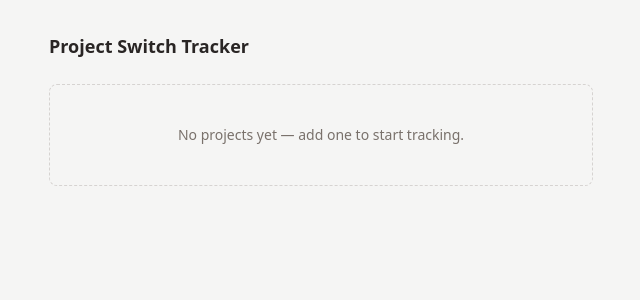
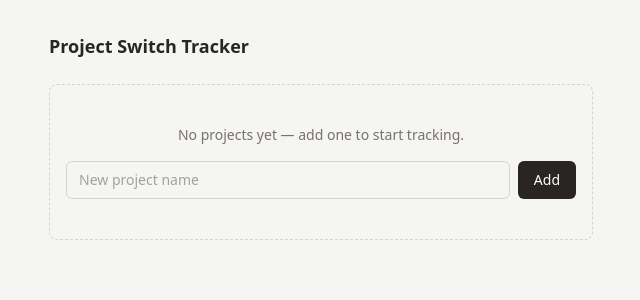
Before and after one commit to agusawa/agusawa, a React (Vite) app in the folder apps/switch-tracker/: page / in a window 1280 px wide. Shown: the top 300 px of the page, without its empty margins (319-959 px from the left). Built offline with nearby package versions, Linux system fonts and the light colour scheme.

Commit message:
feat(switch-tracker): add AddProjectForm component

```diff
--- a/apps/switch-tracker/src/App.tsx
+++ b/apps/switch-tracker/src/App.tsx
@@ -3,6 +3,7 @@ import type { Project } from "./types";
 import { loadProjects, saveProjects } from "./storage";
 import { STATUS_RANK } from "./statusConfig";
 import { getBannerMessage, isOverCap } from "./focusLogic";
+import { AddProjectForm } from "./components/AddProjectForm";
 
 export function App() {
   const [projects, setProjects] = useState<Project[]>(() => loadProjects());
@@ -51,7 +52,8 @@ export function App() {
 
       {projects.length === 0 ? (
         <div className="rounded-lg border border-dashed border-stone-300 px-4 py-10 text-center">
-          <p className="text-sm text-stone-500">No projects yet — add one to start tracking.</p>
+          <p className="mb-4 text-sm text-stone-500">No projects yet — add one to start tracking.</p>
+          <AddProjectForm onAdd={handleAdd} />
         </div>
       ) : (
         <div className="flex flex-col gap-4">
@@ -61,6 +63,7 @@ export function App() {
               3+ active projects — consider dropping to 2 for a bit.
             </p>
           )}
+          <AddProjectForm onAdd={handleAdd} />
           <ul className="flex flex-col gap-2 text-sm text-stone-700">
             {sortedProjects.map((p) => (
               <li key={p.id}>
--- /dev/null
+++ b/apps/switch-tracker/src/components/AddProjectForm.tsx
@@ -0,0 +1,35 @@
+import { useState, type FormEvent } from "react";
+
+interface AddProjectFormProps {
+  onAdd: (name: string) => void;
+}
+
+export function AddProjectForm({ onAdd }: AddProjectFormProps) {
+  const [name, setName] = useState("");
+
+  function handleSubmit(e: FormEvent) {
+    e.preventDefault();
+    const trimmed = name.trim();
+    if (!trimmed) return;
+    onAdd(trimmed);
+    setName("");
+  }
+
+  return (
+    <form onSubmit={handleSubmit} className="flex gap-2">
+      <input
+        type="text"
+        value={name}
+        onChange={(e) => setName(e.target.value)}
+        placeholder="New project name"
+        className="flex-1 rounded-md border border-stone-300 px-3 py-2 text-sm text-stone-800 placeholder:text-stone-400 focus:border-stone-500 focus:outline-none"
+      />
+      <button
+        type="submit"
+        className="rounded-md bg-stone-800 px-4 py-2 text-sm font-medium text-white hover:bg-stone-700"
+      >
+        Add
+      </button>
+    </form>
+  );
+}
```
